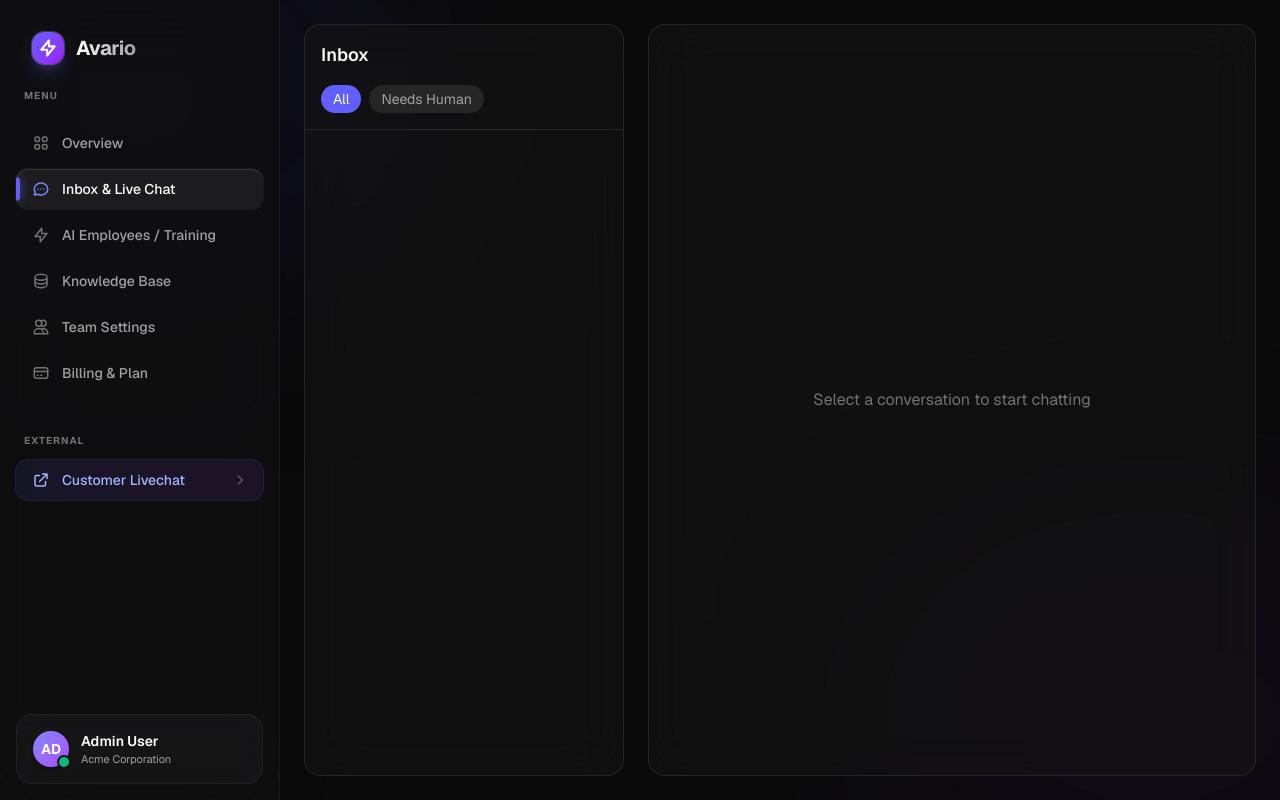
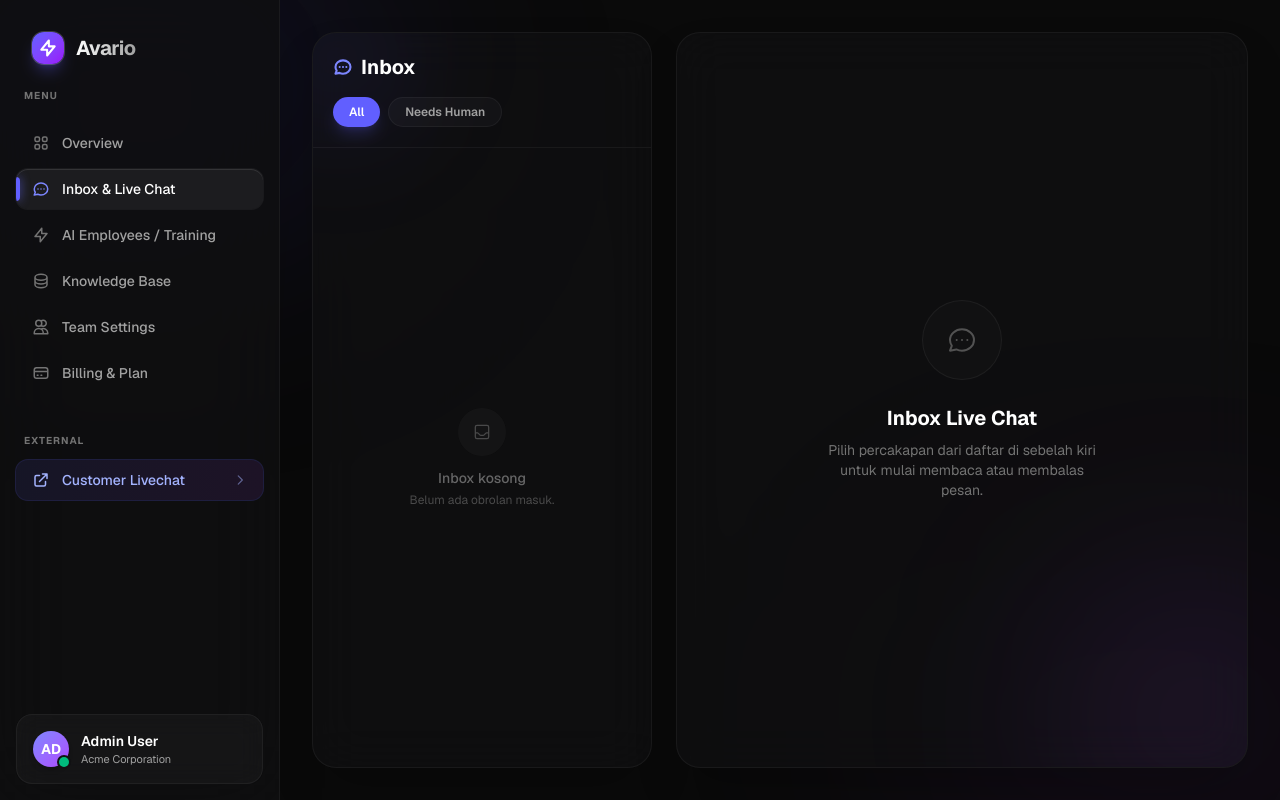
Before and after one commit to avarioGH/livechat, a Next.js app in the folder frontend/: page /dashboard/inbox in a window 1280 px wide. Built offline with nearby package versions, Linux system fonts and the light colour scheme.

Commit message:
UI Tweaks: Upgrade Inbox & Live Chat UI with premium glassmorphism

```diff
--- a/frontend/src/app/dashboard/inbox/page.tsx
+++ b/frontend/src/app/dashboard/inbox/page.tsx
@@ -135,124 +135,172 @@ export default function InboxPage() {
   };
 
   return (
-    <div className="flex h-full p-6 gap-6">
+    <div className="flex h-full p-8 gap-6 max-w-[1600px] mx-auto">
       {/* Conversations List */}
-      <div className="w-80 bg-neutral-900/50 border border-neutral-800 rounded-2xl flex flex-col overflow-hidden backdrop-blur-xl">
-        <div className="p-4 border-b border-neutral-800">
-          <h2 className="text-lg font-semibold mb-4">Inbox</h2>
+      <div className="w-[340px] bg-[#0F0F11]/80 backdrop-blur-xl border border-white/[0.05] shadow-2xl rounded-3xl flex flex-col overflow-hidden relative">
+        <div className="absolute top-[-50px] left-[-50px] w-[150px] h-[150px] bg-indigo-500/10 rounded-full blur-[60px] pointer-events-none" />
+        <div className="p-5 border-b border-white/[0.05] relative z-10">
+          <h2 className="text-xl font-bold text-white mb-4 flex items-center gap-2">
+            <svg className="w-5 h-5 text-indigo-400" fill="none" stroke="currentColor" viewBox="0 0 24 24"><path strokeLinecap="round" strokeLinejoin="round" strokeWidth="2.5" d="M8 12h.01M12 12h.01M16 12h.01M21 12c0 4.418-4.03 8-9 8a9.863 9.863 0 01-4.255-.949L3 20l1.395-3.72C3.512 15.042 3 13.574 3 12c0-4.418 4.03-8 9-8s9 3.582 9 8z"></path></svg>
+            Inbox
+          </h2>
           <div className="flex gap-2">
             <button
               onClick={() => setActiveTab('all')}
-              className={`px-3 py-1 text-sm rounded-full transition-colors ${activeTab === 'all' ? 'bg-indigo-500 text-white' : 'bg-neutral-800 text-neutral-400 hover:bg-neutral-700'}`}
+              className={`px-4 py-1.5 text-xs font-semibold rounded-full transition-all ${activeTab === 'all' ? 'bg-indigo-500 text-white shadow-lg shadow-indigo-500/20' : 'bg-white/[0.03] text-neutral-400 hover:bg-white/[0.08] hover:text-white border border-white/[0.05]'}`}
             >
               All
             </button>
             <button
               onClick={() => setActiveTab('human')}
-              className={`px-3 py-1 text-sm rounded-full transition-colors ${activeTab === 'human' ? 'bg-indigo-500 text-white' : 'bg-neutral-800 text-neutral-400 hover:bg-neutral-700'}`}
+              className={`px-4 py-1.5 text-xs font-semibold rounded-full transition-all ${activeTab === 'human' ? 'bg-indigo-500 text-white shadow-lg shadow-indigo-500/20' : 'bg-white/[0.03] text-neutral-400 hover:bg-white/[0.08] hover:text-white border border-white/[0.05]'}`}
             >
               Needs Human
             </button>
           </div>
         </div>
-        <div className="flex-1 overflow-y-auto p-2 space-y-1">
-          {conversations.map(conv => {
+        <div className="flex-1 overflow-y-auto p-3 space-y-1.5 relative z-10 custom-scrollbar">
+          {conversations.length === 0 ? (
+            <div className="h-full flex flex-col items-center justify-center text-center p-6 opacity-60">
+              <div className="w-12 h-12 rounded-full bg-neutral-800/50 flex items-center justify-center mb-3">
+                <svg className="w-5 h-5 text-neutral-500" fill="none" stroke="currentColor" viewBox="0 0 24 24"><path strokeLinecap="round" strokeLinejoin="round" strokeWidth="1.5" d="M20 13V6a2 2 0 00-2-2H6a2 2 0 00-2 2v7m16 0v5a2 2 0 01-2 2H6a2 2 0 01-2-2v-5m16 0h-2.586a1 1 0 00-.707.293l-2.414 2.414a1 1 0 01-.707.293h-3.172a1 1 0 01-.707-.293l-2.414-2.414A1 1 0 006.586 13H4"></path></svg>
+              </div>
+              <p className="text-sm font-medium text-neutral-400">Inbox kosong</p>
+              <p className="text-xs text-neutral-500 mt-1">Belum ada obrolan masuk.</p>
+            </div>
+          ) : (
+            conversations.map(conv => {
               const isAIActive = conv.assignedAIId && !conv.assignedAgentId && conv.status !== 'CLOSED';
+              const isActive = activeConvId === conv.id;
               return (
                 <div
                   key={conv.id}
                   onClick={() => setActiveConvId(conv.id)}
-                className={`p-3 rounded-xl cursor-pointer transition-all duration-200 ${activeConvId === conv.id ? 'bg-indigo-500/20 border border-indigo-500/30' : 'hover:bg-neutral-800 border border-transparent'}`}
+                  className={`p-4 rounded-2xl cursor-pointer transition-all duration-300 relative group overflow-hidden ${
+                    isActive
+                      ? 'bg-gradient-to-r from-indigo-500/10 to-purple-500/10 border border-indigo-500/20'
+                      : 'hover:bg-white/[0.02] border border-transparent'
+                  }`}
                 >
-                <div className="flex justify-between items-start mb-1">
-                  <h3 className="font-medium">{conv.customer?.name || 'Anonymous'}</h3>
+                  {isActive && <div className="absolute left-0 top-0 bottom-0 w-1 bg-indigo-500 rounded-full shadow-[0_0_10px_rgba(99,102,241,0.8)]" />}
+
+                  <div className="flex justify-between items-start mb-1.5">
+                    <h3 className={`font-semibold text-sm ${isActive ? 'text-white' : 'text-neutral-300 group-hover:text-white'} transition-colors truncate pr-2`}>
+                      {conv.customer?.name || 'Anonymous User'}
+                    </h3>
                     {isAIActive ? (
-                    <span className="text-[10px] font-bold tracking-wider text-indigo-400 bg-indigo-500/10 px-2 py-0.5 rounded border border-indigo-500/20">AI</span>
+                      <span className="text-[9px] font-bold tracking-widest text-indigo-400 bg-indigo-500/10 px-2 py-0.5 rounded-full border border-indigo-500/20 shrink-0">AI MODE</span>
                     ) : (
-                    <span className="text-[10px] font-bold tracking-wider text-emerald-400 bg-emerald-500/10 px-2 py-0.5 rounded border border-emerald-500/20">HUMAN</span>
+                      <span className="text-[9px] font-bold tracking-widest text-emerald-400 bg-emerald-500/10 px-2 py-0.5 rounded-full border border-emerald-500/20 shrink-0">HUMAN</span>
                     )}
                   </div>
-                <p className="text-xs text-neutral-400 line-clamp-1">
-                  {conv.messages[conv.messages.length - 1]?.content || 'No messages yet'}
+                  <p className={`text-xs line-clamp-1 ${isActive ? 'text-indigo-200/70' : 'text-neutral-500'}`}>
+                    {conv.messages[conv.messages.length - 1]?.content || 'No messages yet...'}
                   </p>
                 </div>
               );
-          })}
+            })
+          )}
         </div>
       </div>
 
       {/* Chat Area */}
-      <div className="flex-1 bg-neutral-900/50 border border-neutral-800 rounded-2xl flex flex-col overflow-hidden backdrop-blur-xl">
+      <div className="flex-1 bg-[#0F0F11]/80 backdrop-blur-xl border border-white/[0.05] rounded-3xl flex flex-col overflow-hidden shadow-2xl relative">
+        <div className="absolute bottom-[-100px] right-[-100px] w-[300px] h-[300px] bg-purple-500/10 rounded-full blur-[100px] pointer-events-none" />
+
         {activeConversation ? (
           <>
             {/* Header */}
-            <div className="p-4 border-b border-neutral-800 flex justify-between items-center bg-neutral-900/80">
-              <div className="flex items-center gap-3">
-                <div className="w-10 h-10 rounded-full bg-gradient-to-tr from-indigo-500 to-purple-500 flex items-center justify-center font-bold">
-                  {activeConversation.customer?.name?.charAt(0) || 'A'}
+            <div className="px-6 py-5 border-b border-white/[0.05] flex justify-between items-center bg-black/20 backdrop-blur-md relative z-10">
+              <div className="flex items-center gap-4">
+                <div className="w-12 h-12 rounded-full bg-gradient-to-br from-indigo-500 to-purple-600 flex items-center justify-center font-bold text-white text-lg shadow-lg shadow-indigo-500/30 ring-2 ring-white/10">
+                  {activeConversation.customer?.name?.charAt(0).toUpperCase() || 'A'}
                 </div>
                 <div>
-                  <h2 className="font-semibold">{activeConversation.customer?.name || 'Anonymous'}</h2>
-                  <p className="text-xs text-neutral-400">
-                    {activeConversation.assignedAIId && !activeConversation.assignedAgentId ? 'AI is handling this chat' : 'You are chatting with customer'}
+                  <h2 className="font-bold text-lg text-white tracking-tight">{activeConversation.customer?.name || 'Anonymous Visitor'}</h2>
+                  <div className="flex items-center gap-2 mt-0.5">
+                    <span className="w-1.5 h-1.5 rounded-full bg-emerald-500 animate-pulse"></span>
+                    <p className="text-xs text-neutral-400 font-medium">
+                      {activeConversation.assignedAIId && !activeConversation.assignedAgentId ? 'Sedang ditangani oleh AI' : 'Sedang ditangani oleh Anda'}
                     </p>
+                  </div>
                 </div>
               </div>
               {activeConversation.assignedAIId && !activeConversation.assignedAgentId && (
                 <button
                   onClick={handleTakeover}
-                  className="px-4 py-2 bg-emerald-500 hover:bg-emerald-600 text-white text-sm font-medium rounded-lg transition-colors shadow-lg shadow-emerald-500/20"
+                  className="px-5 py-2.5 bg-indigo-600 hover:bg-indigo-500 text-white text-sm font-semibold rounded-xl transition-all shadow-lg shadow-indigo-500/25 flex items-center gap-2"
                 >
+                  <svg className="w-4 h-4" fill="none" stroke="currentColor" viewBox="0 0 24 24"><path strokeLinecap="round" strokeLinejoin="round" strokeWidth="2.5" d="M10 9V5a2 2 0 00-2-2H6a2 2 0 00-2 2v16l4-2h8a2 2 0 002-2V9H10z"></path></svg>
                   Take Over Chat
                 </button>
               )}
             </div>
 
             {/* Messages */}
-            <div className="flex-1 overflow-y-auto p-6 space-y-6">
-              {activeConversation.messages.map(msg => {
+            <div className="flex-1 overflow-y-auto p-8 space-y-6 relative z-10 custom-scrollbar bg-black/10">
+              {activeConversation.messages.length === 0 ? (
+                <div className="h-full flex items-center justify-center text-neutral-500 text-sm">
+                  Belum ada pesan dalam percakapan ini.
+                </div>
+              ) : (
+                activeConversation.messages.map(msg => {
                   const isCustomer = msg.senderType === 'CUSTOMER';
                   const isAI = msg.senderType === 'AI_EMPLOYEE';
 
                   return (
                     <div key={msg.id} className={`flex ${isCustomer ? 'justify-start' : 'justify-end'}`}>
-                    <div className={`max-w-[75%] rounded-2xl px-5 py-3 ${isCustomer ? 'bg-neutral-800 text-white rounded-tl-none' : isAI ? 'bg-indigo-900/50 text-indigo-100 border border-indigo-500/30 rounded-tr-none' : 'bg-emerald-600 text-white rounded-tr-none'}`}>
-                      <p className="text-sm">{msg.content}</p>
-                      <div className="mt-1 flex items-center justify-end gap-2">
-                        {isAI && <span className="text-[10px] text-indigo-300 font-medium">AI Bot</span>}
-                        <span className="text-[10px] opacity-60">
+                      <div className={`max-w-[75%] rounded-2xl px-5 py-3.5 shadow-sm ${
+                        isCustomer
+                          ? 'bg-neutral-800/80 text-white rounded-tl-sm border border-neutral-700/50'
+                          : isAI
+                            ? 'bg-indigo-900/40 text-indigo-100 border border-indigo-500/30 rounded-tr-sm'
+                            : 'bg-gradient-to-r from-indigo-600 to-purple-600 text-white rounded-tr-sm shadow-indigo-500/20'
+                      }`}>
+                        <p className="text-[15px] leading-relaxed whitespace-pre-wrap">{msg.content}</p>
+                        <div className="mt-2 flex items-center justify-end gap-2">
+                          {isAI && <span className="text-[9px] text-indigo-300 font-bold uppercase tracking-wider bg-indigo-500/20 px-1.5 py-0.5 rounded">AI Bot</span>}
+                          <span className="text-[10px] font-medium opacity-60">
                             {new Date(msg.createdAt).toLocaleTimeString([], {hour: '2-digit', minute:'2-digit'})}
                           </span>
                         </div>
                       </div>
                     </div>
                   );
-              })}
+                })
+              )}
             </div>
 
             {/* Input Area */}
-            <div className="p-4 bg-neutral-900 border-t border-neutral-800">
-              <div className="relative flex items-center">
+            <div className="p-5 bg-black/40 border-t border-white/[0.05] relative z-10 backdrop-blur-lg">
+              <div className="relative flex items-center bg-neutral-900/80 border border-neutral-700/50 rounded-2xl overflow-hidden focus-within:border-indigo-500/50 focus-within:ring-1 focus-within:ring-indigo-500/50 transition-all">
                 <input
                   type="text"
                   value={replyText}
                   onChange={(e) => setReplyText(e.target.value)}
                   onKeyDown={(e) => e.key === 'Enter' && handleSend()}
-                  placeholder={activeConversation.assignedAIId && !activeConversation.assignedAgentId ? "Type to take over and reply..." : "Type your reply..."}
-                  className="w-full bg-neutral-950 border border-neutral-800 rounded-xl py-3 pl-4 pr-12 focus:outline-none focus:border-indigo-500 transition-colors text-sm"
+                  placeholder={activeConversation.assignedAIId && !activeConversation.assignedAgentId ? "Ketik pesan untuk mengambil alih obrolan..." : "Ketik balasan Anda di sini..."}
+                  className="w-full bg-transparent py-4 pl-5 pr-16 focus:outline-none text-sm text-white placeholder:text-neutral-500"
                 />
                 <button
                   onClick={handleSend}
-                  className="absolute right-2 p-2 bg-indigo-500 text-white rounded-lg hover:bg-indigo-600 transition-colors"
+                  disabled={!replyText.trim()}
+                  className="absolute right-2 p-2.5 bg-indigo-600 text-white rounded-xl hover:bg-indigo-500 disabled:bg-neutral-800 disabled:text-neutral-500 transition-colors shadow-lg"
                 >
-                  <svg xmlns="http://www.w3.org/2000/svg" width="16" height="16" viewBox="0 0 24 24" fill="none" stroke="currentColor" strokeWidth="2" strokeLinecap="round" strokeLinejoin="round"><line x1="22" y1="2" x2="11" y2="13"></line><polygon points="22 2 15 22 11 13 2 9 22 2"></polygon></svg>
+                  <svg className="w-4 h-4 translate-x-[-1px] translate-y-[1px]" xmlns="http://www.w3.org/2000/svg" viewBox="0 0 24 24" fill="none" stroke="currentColor" strokeWidth="2.5" strokeLinecap="round" strokeLinejoin="round"><line x1="22" y1="2" x2="11" y2="13"></line><polygon points="22 2 15 22 11 13 2 9 22 2"></polygon></svg>
                 </button>
               </div>
             </div>
           </>
         ) : (
-          <div className="flex-1 flex items-center justify-center text-neutral-500">
-            Select a conversation to start chatting
+          <div className="flex-1 flex flex-col items-center justify-center text-center p-8 relative z-10">
+            <div className="w-20 h-20 rounded-full bg-white/[0.02] border border-white/[0.05] flex items-center justify-center mb-6">
+              <svg className="w-8 h-8 text-neutral-600" fill="none" stroke="currentColor" viewBox="0 0 24 24"><path strokeLinecap="round" strokeLinejoin="round" strokeWidth="1.5" d="M8 12h.01M12 12h.01M16 12h.01M21 12c0 4.418-4.03 8-9 8a9.863 9.863 0 01-4.255-.949L3 20l1.395-3.72C3.512 15.042 3 13.574 3 12c0-4.418 4.03-8 9-8s9 3.582 9 8z"></path></svg>
+            </div>
+            <h3 className="text-xl font-bold text-white mb-2">Inbox Live Chat</h3>
+            <p className="text-sm text-neutral-500 max-w-[280px]">
+              Pilih percakapan dari daftar di sebelah kiri untuk mulai membaca atau membalas pesan.
+            </p>
           </div>
         )}
       </div>
```
Lines whose indentation alone changed are shown as unchanged.
